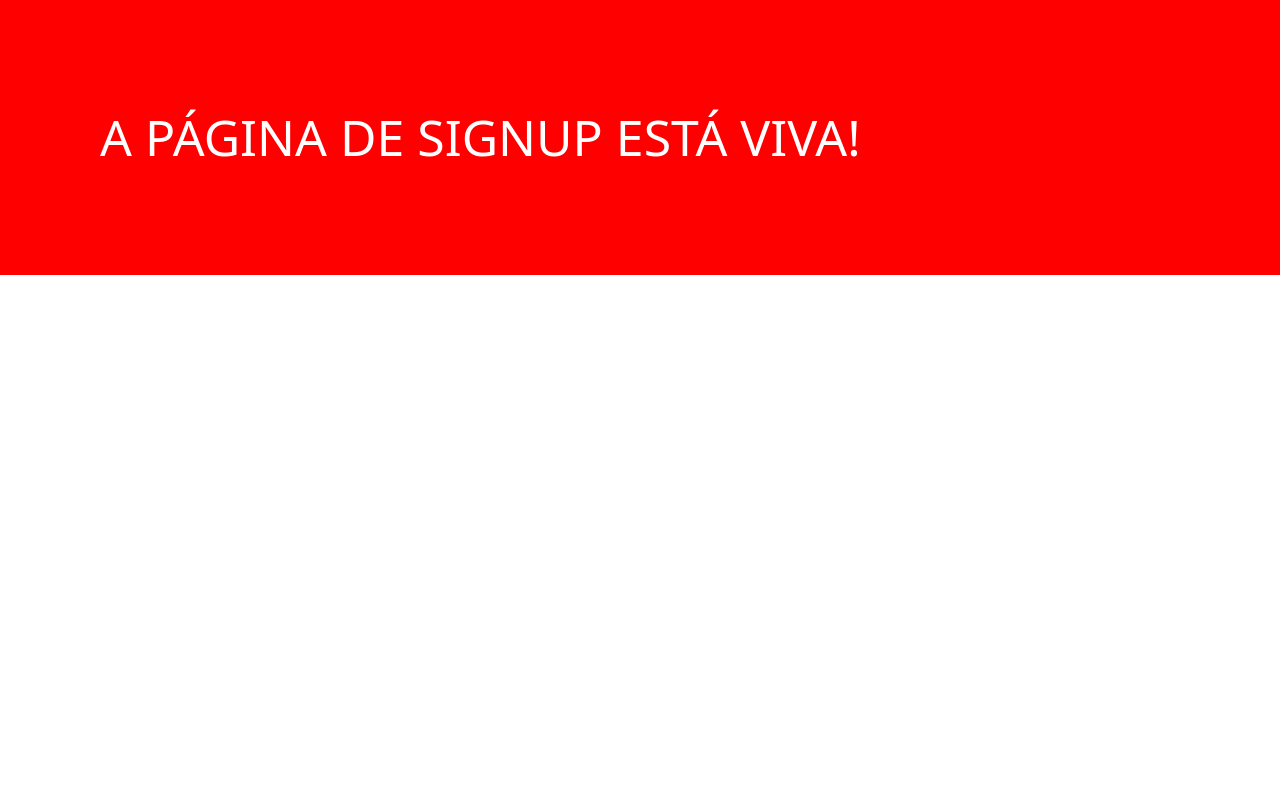
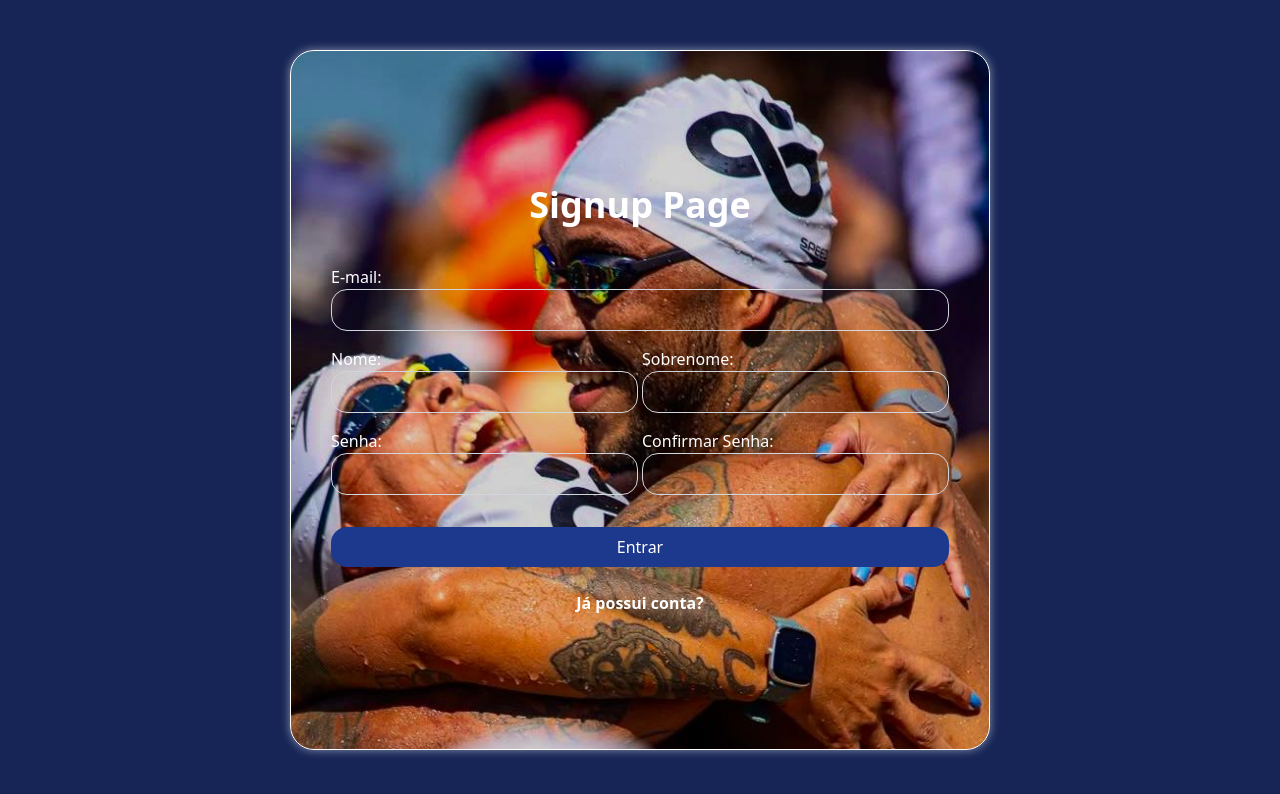
Before and after one commit to M-Fragata/Bagres, a React (Vite) app in the folder frontend/bagreSchedules/: page /signup in a window 1280 px wide. Shown: the top 794 px of the page. Built offline with nearby package versions, Linux system fonts and the light colour scheme; no server answers.

Commit message:
Update signup.tsx

```diff
--- a/frontend/bagreSchedules/src/pages/signup.tsx
+++ b/frontend/bagreSchedules/src/pages/signup.tsx
@@ -1,11 +1,123 @@
+import { useState } from "react"
+import { useNavigate } from "react-router-dom";
+import { RoutesURL } from "../utils/routesURL"
 
+import { Input } from "../components/Input"
+import { Button } from "../components/Button"
 
 
 export function SignupPage() {
 
+    const [mail, setMail] = useState("")
+    const [firstName, setFirstName] = useState("")
+    const [lastName, setLastName] = useState("")
+    const [password, setPassword] = useState("")
+    const [confirmPassword, setConfirmPassword] = useState("")
+
+    const navigate = useNavigate();
+
+    async function handleSubmit(event: React.FormEvent) {
+
+        event.preventDefault()
+        console.log({ mail, firstName, lastName, password, confirmPassword })
+
+        try {
+
+            const response = await fetch(RoutesURL.API_SESSION, {
+                method: "POST",
+                headers: {
+                    "Content-type": "application/json",
+                },
+                body: JSON.stringify({
+                    firstName: firstName,
+                    lastName: lastName,
+                    email: mail,
+                    password: password
+                })
+            })
+
+            const data = await response.json()
+
+            if (response.ok) {
+                alert("Cadastro realizado com sucesso!")
+                navigate("/")
+            } else {
+                alert(data.error || "Erro ao cadastrar atleta.")
+            }
+        } catch (error) {
+            console.error(error)
+            alert("Falha ao conectar com o servidor.")
+        }
+    }
+
     return (
-    <div style={{ background: 'red', color: 'white', padding: '100px', fontSize: '50px' }}>
-        A PÁGINA DE SIGNUP ESTÁ VIVA!
-    </div>
-)
+        <main className="min-h-screen w-full flex items-center justify-center bg-blue-950 p-2">
+            <form onSubmit={handleSubmit}
+                className="
+                    bg-[url('/src/assets/hero.jpeg')] bg-cover bg-center bg-no-repeat
+                    flex flex-col items-center justify-center
+                    rounded-3xl border border-white shadow-[0px_0px_10px_rgba(255,255,255,0.5)]
+
+                    /* Responsividade Inteligente */
+                    w-full
+                    max-w-[700px]
+
+                    /* Em vez de h-full, usamos min-h para garantir espaço sem achatar */
+                    min-h-[600px]
+                    md:min-h-[700px]
+                "
+            >
+                <h1 className="text-white text-4xl font-bold mb-6 p-4">
+                    Signup Page
+                </h1>
+                <div className="w-full px-10 flex flex-col gap-4">
+                    <Input
+                        required
+                        legend="E-mail:"
+                        type="email"
+                        onChange={(event) => setMail(event.target.value)}
+                    />
+                    <div className="flex gap-1 w-full">
+                        <div className="flex-1">
+                            <Input
+                                required
+                                legend="Nome:"
+                                onChange={(event) => setFirstName(event.target.value)}
+                            />
+                        </div>
+                        <div className="flex-1">
+                            <Input
+                                required
+                                legend="Sobrenome:"
+                                onChange={(event) => setLastName(event.target.value)} />
+                        </div>
+                    </div>
+                    <div className="flex gap-1 w-full">
+                        <div className="flex-1">
+                            <Input
+                                required
+                                legend="Senha:"
+                                type="password"
+                                onChange={(event) => setPassword(event.target.value)}
+                            />
+                        </div>
+                        <div
+                            className="flex-1">
+                            <Input
+                                required
+                                legend="Confirmar Senha:"
+                                type="password"
+                                onChange={(event) => setConfirmPassword(event.target.value)}
+                            />
+                        </div>
+                    </div>
+                    <Button title="Entrar" />
+                </div>
+                <a className="text-white p-4"
+                    href="/">
+                    <strong>Já possui conta?</strong>
+                </a>
+            </form>
+        </main>
+    )
 }
```
